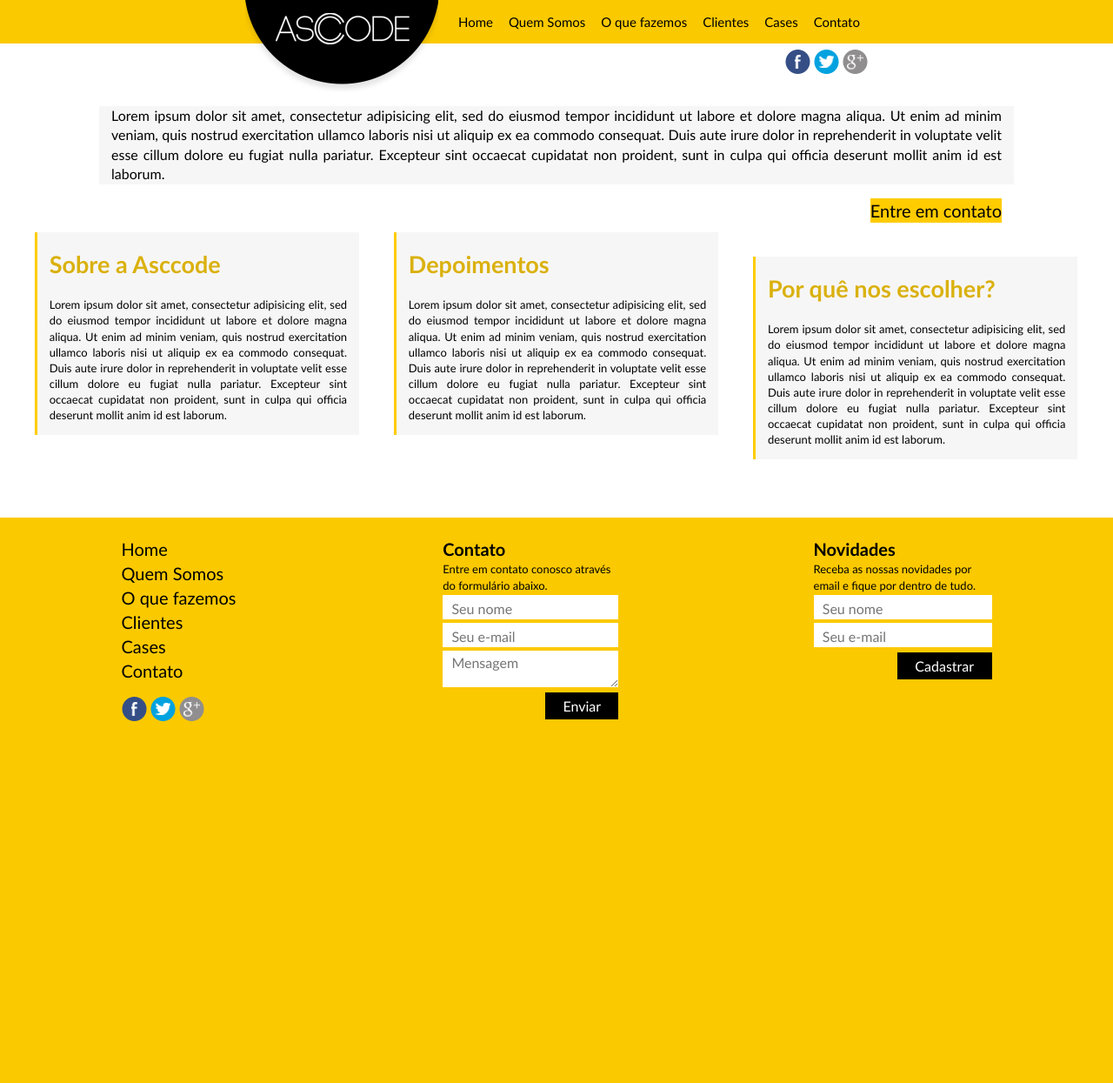
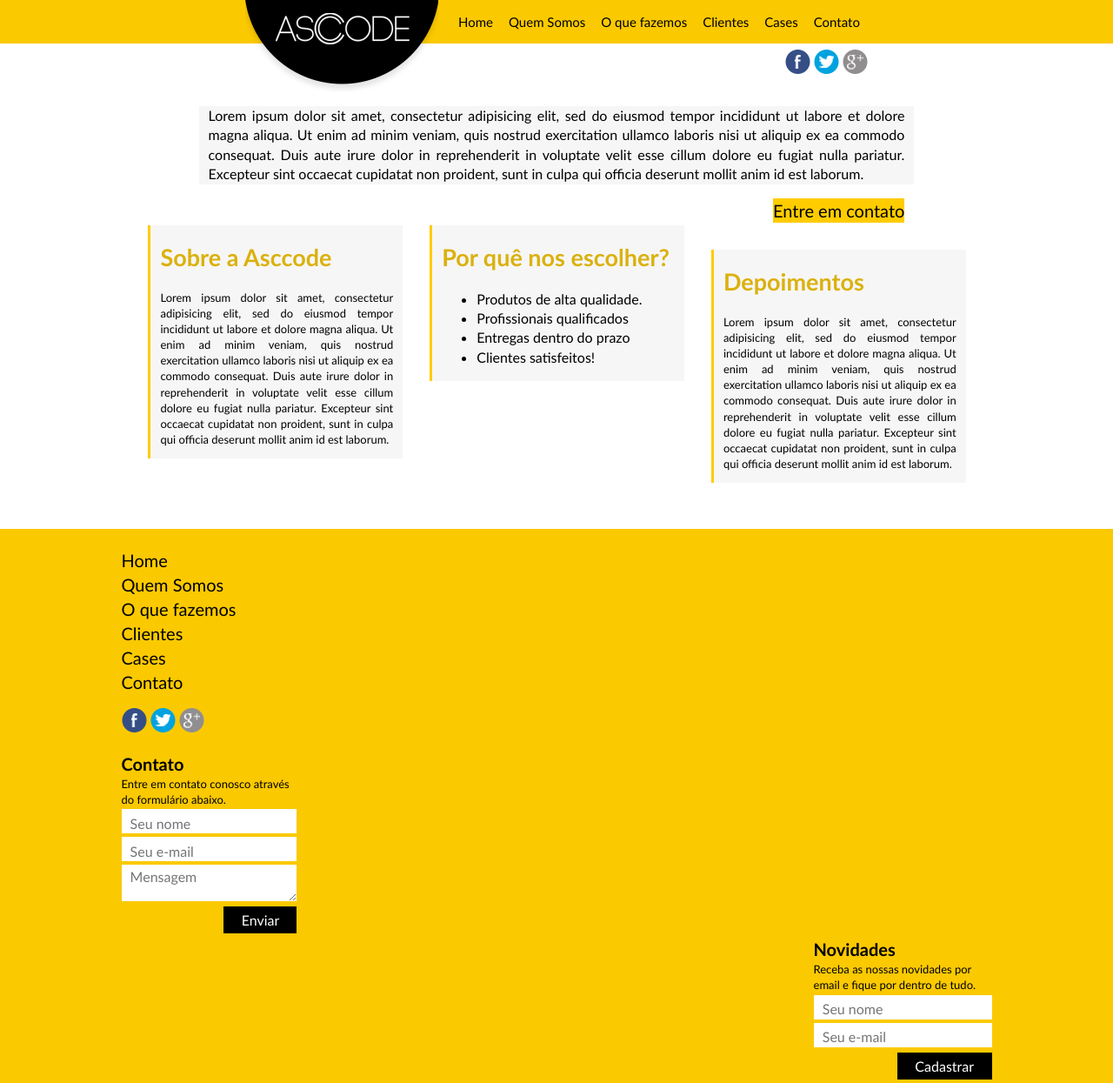
Before and after one commit to demetriusf/asccode, a CodeIgniter app: page /foo/ in a window 1280 px wide. Shown: the whole page at 87% size. Before the commit the page ends 829 px from the top, so only its background shows below. Run offline with CodeIgniter, Linux system fonts and the light colour scheme; some libraries are stand-ins or nearby versions.

Commit message:
Iniciada a responsabilidade do rodapé

```diff
--- a/application/views/home.php
+++ b/application/views/home.php
@@ -55,7 +55,7 @@
 
     	</header>
 
-    	<section role="main" class="clearfix">
+    	<section role="main" class="box-centered box-main-width clearfix">
 
     		<section class="detailed-link">
 
@@ -91,16 +91,16 @@
 
     		<section class="box-meta">
 
-    			<h1 class="box-meta-title"> Depoimentos </h1>
+    			<h1 class="box-meta-title"> Por quê nos escolher? </h1>
 
     			<p class="box-meta-content">
 
-	    			Lorem ipsum dolor sit amet, consectetur adipisicing elit, sed do eiusmod
-	    			tempor incididunt ut labore et dolore magna aliqua. Ut enim ad minim veniam,
-	    			quis nostrud exercitation ullamco laboris nisi ut aliquip ex ea commodo
-	    			consequat. Duis aute irure dolor in reprehenderit in voluptate velit esse
-	    			cillum dolore eu fugiat nulla pariatur. Excepteur sint occaecat cupidatat non
-	    			proident, sunt in culpa qui officia deserunt mollit anim id est laborum.
+    				<ul>
+    					<li> Produtos de alta qualidade. </li>
+    					<li> Profissionais qualificados </li>
+    					<li> Entregas dentro do prazo </li>
+    					<li> Clientes satisfeitos! </li>
+    				</ul>
 
     			</p>
 
@@ -108,7 +108,7 @@
 
     		<section class="box-meta">
 
-    			<h1 class="box-meta-title"> Por quê nos escolher? </h1>
+    			<h1 class="box-meta-title"> Depoimentos </h1>
 
     			<p class="box-meta-content">
 
@@ -127,32 +127,32 @@
 
     	<footer class="footer clearfix">
 
-    		<div class="box-centered box-main-width">
+    		<div class="box-centered box-main-width clearfix">
 
-    			<div class="footer-section-nav">
+    			<div class="footer-section footer-section-nav clearfix">
 
 		    		<div class="footer-nav-box">
 
 		    				<ul class="nav-list">
-		    					<li class="nav-list-item"> <a href="http://www.google.com.br" title="" >Home</a> </li>
-		    					<li class="nav-list-item"> <a href="http://www.google.com.br" title="" >Quem Somos</a> </li>
-		    					<li class="nav-list-item"> <a href="http://www.google.com.br" title="" >O que fazemos</a> </li>
-		    					<li class="nav-list-item"> <a href="http://www.google.com.br" title="" >Clientes</a> </li>
-		    					<li class="nav-list-item"> <a href="http://www.google.com.br" title="" >Cases</a> </li>
-		    					<li class="nav-list-item"> <a href="http://www.google.com.br" title="" >Contato</a> </li>
+		    					<li class="nav-list-item"> <a href="http://www.google.com.br" hreflang="pt-br" title="" >Home</a> </li>
+		    					<li class="nav-list-item"> <a href="http://www.google.com.br" hreflang="pt-br" title="" >Quem Somos</a> </li>
+		    					<li class="nav-list-item"> <a href="http://www.google.com.br" hreflang="pt-br" title="" >O que fazemos</a> </li>
+		    					<li class="nav-list-item"> <a href="http://www.google.com.br" hreflang="pt-br" title="" >Clientes</a> </li>
+		    					<li class="nav-list-item"> <a href="http://www.google.com.br" hreflang="pt-br" title="" >Cases</a> </li>
+		    					<li class="nav-list-item"> <a href="http://www.google.com.br" hreflang="pt-br" title="" >Contato</a> </li>
 		    				</ul>
 
 		    		</div>
 
 		    		<ul class="footer-social-box social-list">
-		    					<li class="social-list-item facebook"> <a href="http://www.google.com.br" title="Clique aqui e torne-se um fã do Asccode no Facebook." class="ir">Facebook</a> </li>
-		    					<li class="social-list-item twitter"> <a href="http://www.google.com.br" title="Siga o perfil do Asccode no Twitter." class="ir">Twitter</a> </li>
-		    					<li class="social-list-item gplus"> <a href="http://www.google.com.br" title="Siga o perfil do Asccode no G+." class="ir">Google Plus</a> </li>
+						<li class="social-list-item facebook"> <a href="http://www.google.com.br" title="Clique aqui e torne-se um fã do Asccode no Facebook." class="ir">Facebook</a> </li>
+						<li class="social-list-item twitter"> <a href="http://www.google.com.br" title="Siga o perfil do Asccode no Twitter." class="ir">Twitter</a> </li>
+						<li class="social-list-item gplus"> <a href="http://www.google.com.br" title="Siga o perfil do Asccode no G+." class="ir">Google Plus</a> </li>
 		    		</ul>
 
     			</div>
 
-    			<section class="footer-section footer-section-contact">
+    			<section class="footer-section footer-section-contact clearfix">
     				<h1>Contato</h1>
     				<p>Entre em contato conosco através do formulário abaixo.</p>
                     <form action="" method="post" role="form">
@@ -163,7 +163,7 @@
                     </form>
     			</section>
 
-    			<section class="footer-section footer-section-newsletter">
+    			<section class="footer-section footer-section-newsletter clearfix">
     				<h1>Novidades</h1>
     				<p>Receba as nossas novidades por email e fique por dentro  de tudo.</p>
                     <form action="" method="post">
--- a/css/main.css
+++ b/css/main.css
@@ -638,7 +638,7 @@ textarea {
 	display: block;
 }
 
-.box-main-width{ width:1001px; }
+.box-main-width{ max-width:1001px; }
 
 /* social */
 
@@ -801,6 +801,7 @@ textarea {
 
 	color: #dab10e;
 	font-size: 27px;
+	text-align: left;
 
 }
 
@@ -900,6 +901,32 @@ textarea {
 @-ms-viewport { width: device-width; zoom: 1; }
 @-o-viewport  { width: device-width; zoom: 1; }
 
+@media only screen and (max-width: 768px){
+
+	.box-meta {
+
+		float: none;
+		margin: auto auto;
+		width: 100%;
+
+	}
+
+	.footer-section {
+
+		float: none;
+		padding-bottom: 30px;
+
+	}
+
+	.footer-section-nav .nav-list {
+
+		display: inline;
+
+
+	}
+
+}
+
 /* ==========================================================================
    Helper classes
    ========================================================================== */
@@ -959,5 +986,6 @@ textarea {
 }
 
 .clearfix {
+	clear: both;
 	*zoom: 1;
 }
```
Lines whose indentation alone changed are shown as unchanged.
